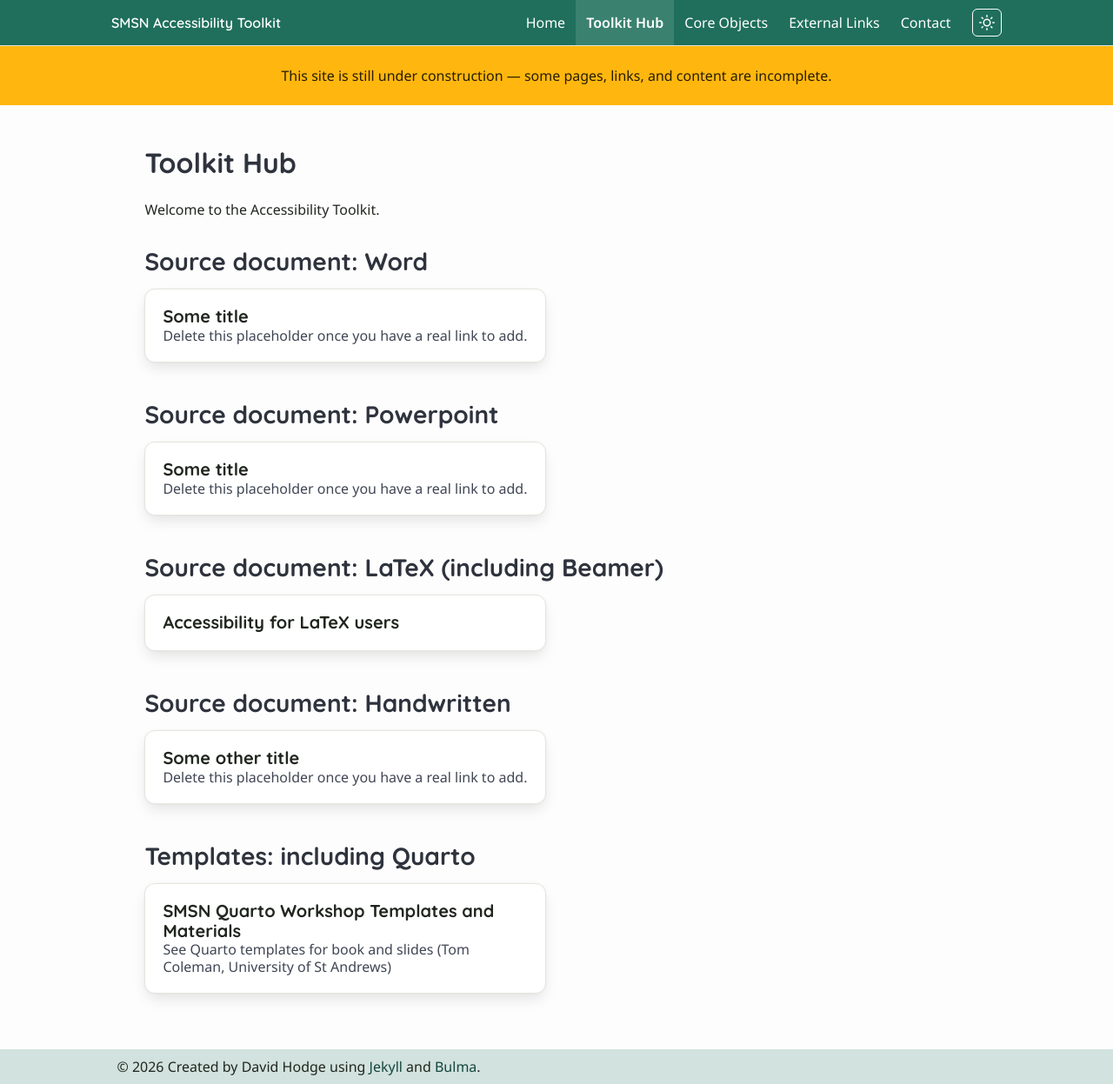
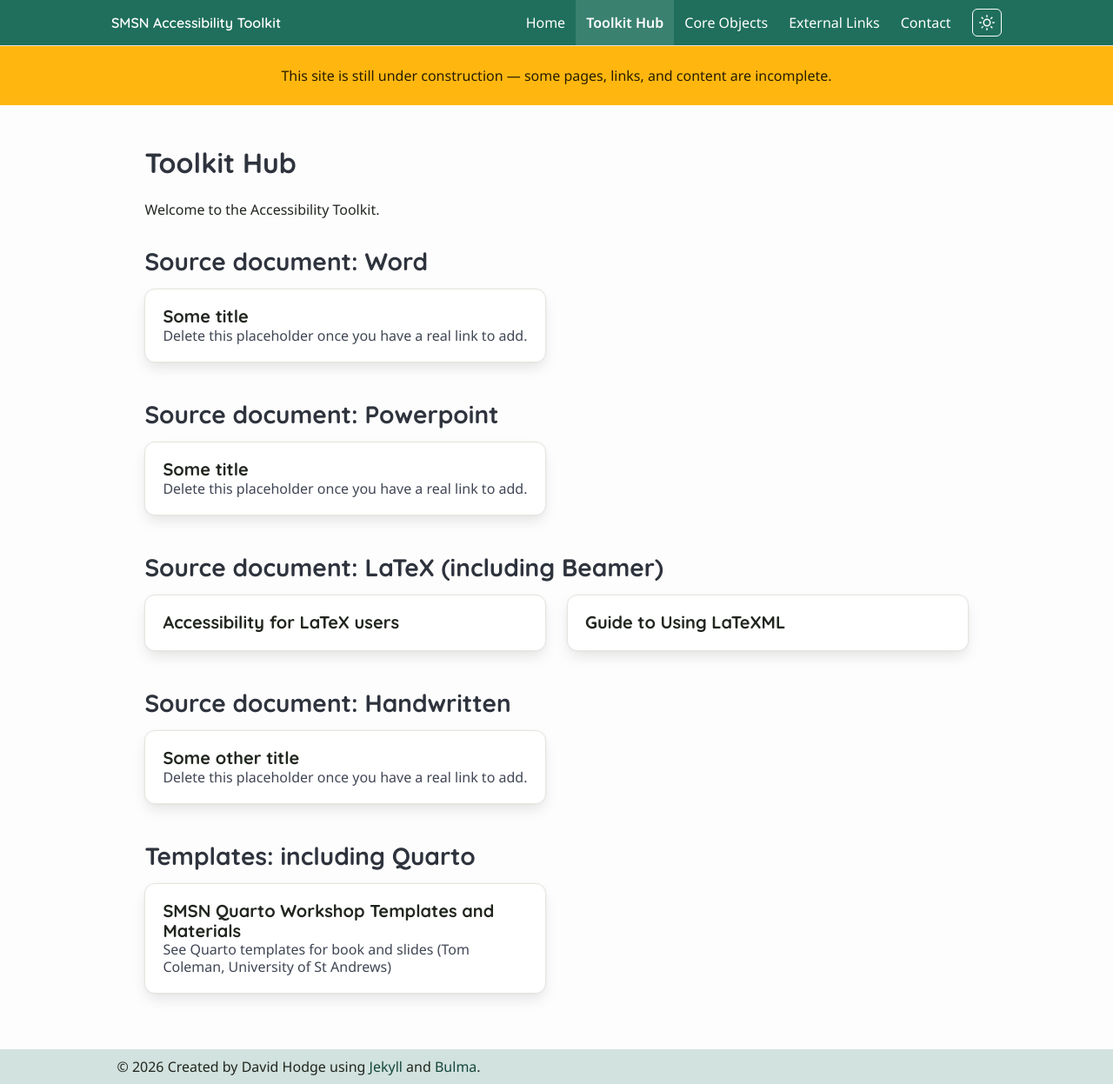
Before and after one commit to smsn-toolkit/smsn-toolkit.github.io, a Jekyll site: the page built from toolkit-hub.md, in a window 1280 px wide. Shown: the whole page at 87% size. Built offline with Jekyll 4.4.1, drawn with Linux system fonts in a browser that asks for light colours.

Commit message:
Update toolkit.yml
Testing to link the UoA guide to LaTeXML (currently saved locally as a PDF in 'Materials').

```diff
--- a/_data/toolkit.yml
+++ b/_data/toolkit.yml
@@ -24,6 +24,8 @@
   items:
     - title: Accessibility for LaTeX users
       url: https://abdn.site/accessible-material-written-in-latex
+    - title: Guide to Using LaTeXML
+      url: /materials/latex/QU54_LaTeXML.pdf
 
 
 - category: "Source document: Handwritten"
```
